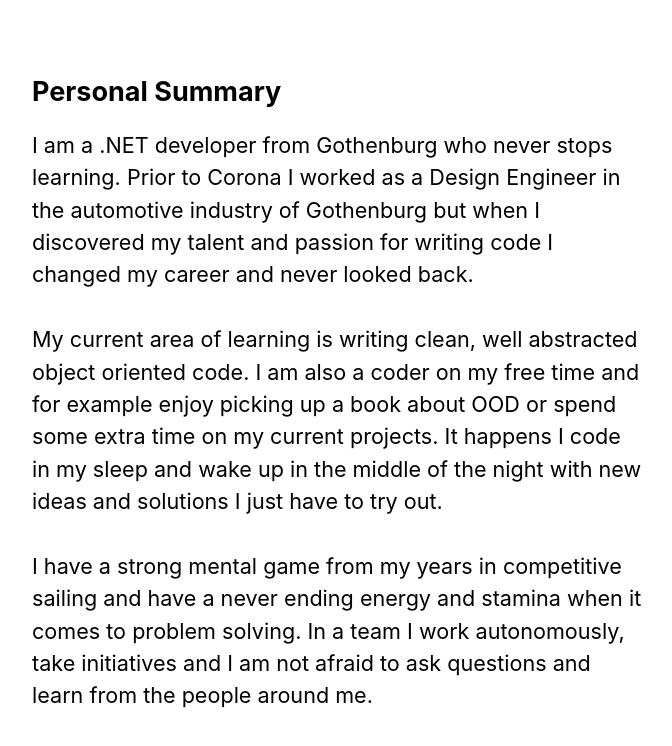
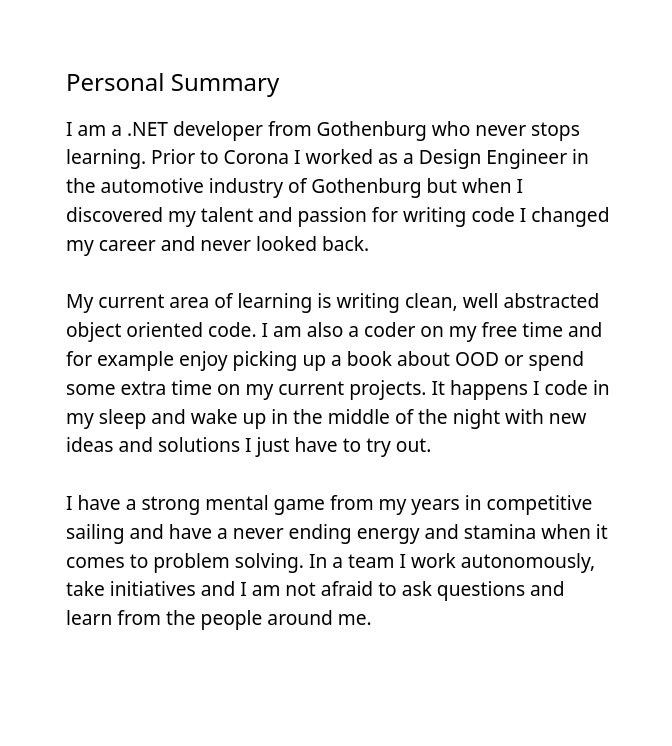
Before and after one commit to RobinAxelsson/personal-jam, a Next.js app: page /summary in a window 1280 px wide. Shown: the top 746 px of the page, without its empty margins (302-974 px from the left). Built offline with nearby package versions, Linux system fonts and the light colour scheme.

Commit message:
tailwind is running well

```diff
--- a/package.json
+++ b/package.json
@@ -12,5 +12,10 @@
     "react": "18.2.0",
     "react-dom": "18.2.0",
     "yaml": "^2.2.0"
+  },
+  "devDependencies": {
+    "autoprefixer": "^10.4.13",
+    "postcss": "^8.4.20",
+    "tailwindcss": "^3.2.4"
   }
 }
--- /dev/null
+++ b/postcss.config.js
@@ -0,0 +1,6 @@
+module.exports = {
+  plugins: {
+    tailwindcss: {},
+    autoprefixer: {},
+  },
+}
--- /dev/null
+++ b/tailwind.config.js
@@ -0,0 +1,11 @@
+/** @type {import('tailwindcss').Config} */
+module.exports = {
+  content: [
+    "./pages/**/*.{js,ts,jsx,tsx}",
+    "./components/**/*.{js,ts,jsx,tsx}",
+  ],
+  theme: {
+    extend: {},
+  },
+  plugins: [],
+}
```
Also changed, not shown: pages/summary.js (+4 -8 lines), styles/globals.css (+6 -2 lines), 1 other file (tests, documents, lock files or other folders).
